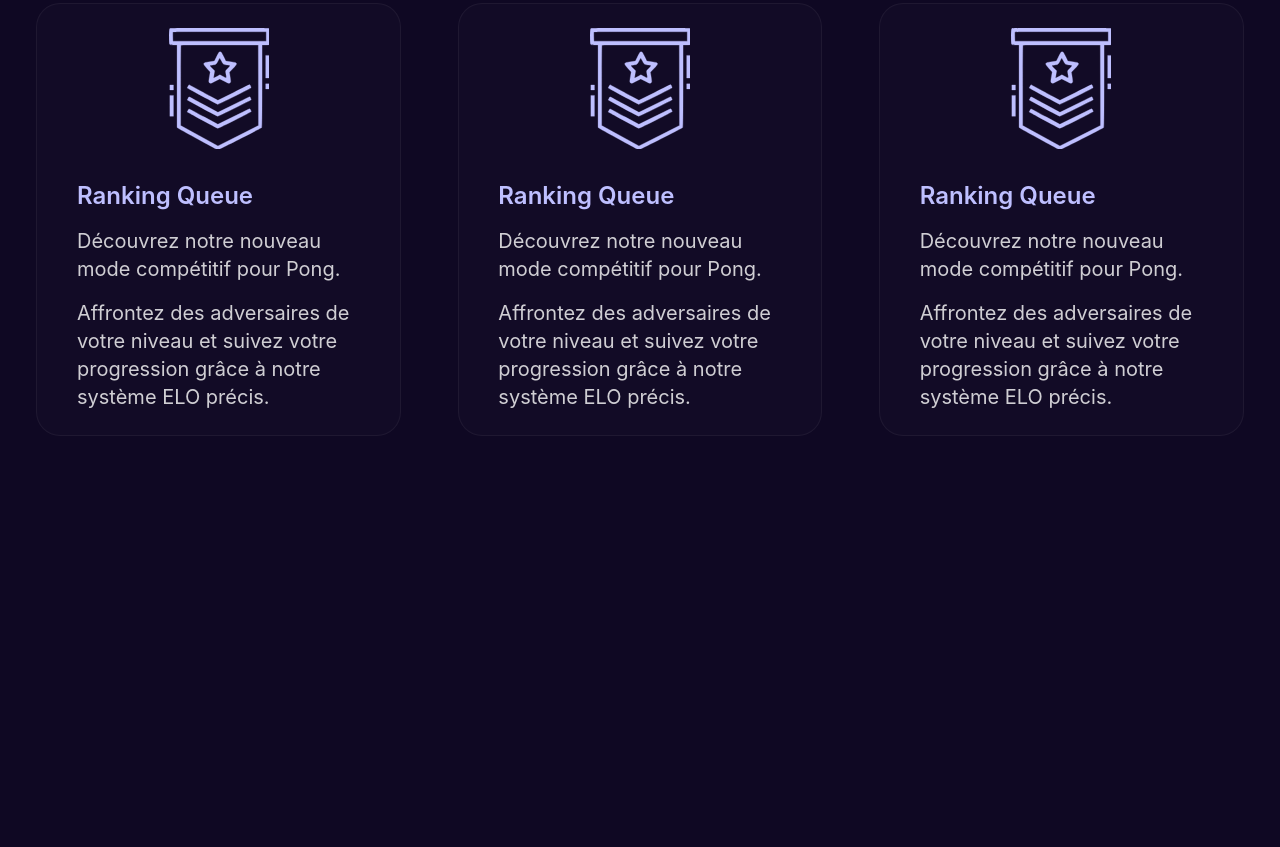
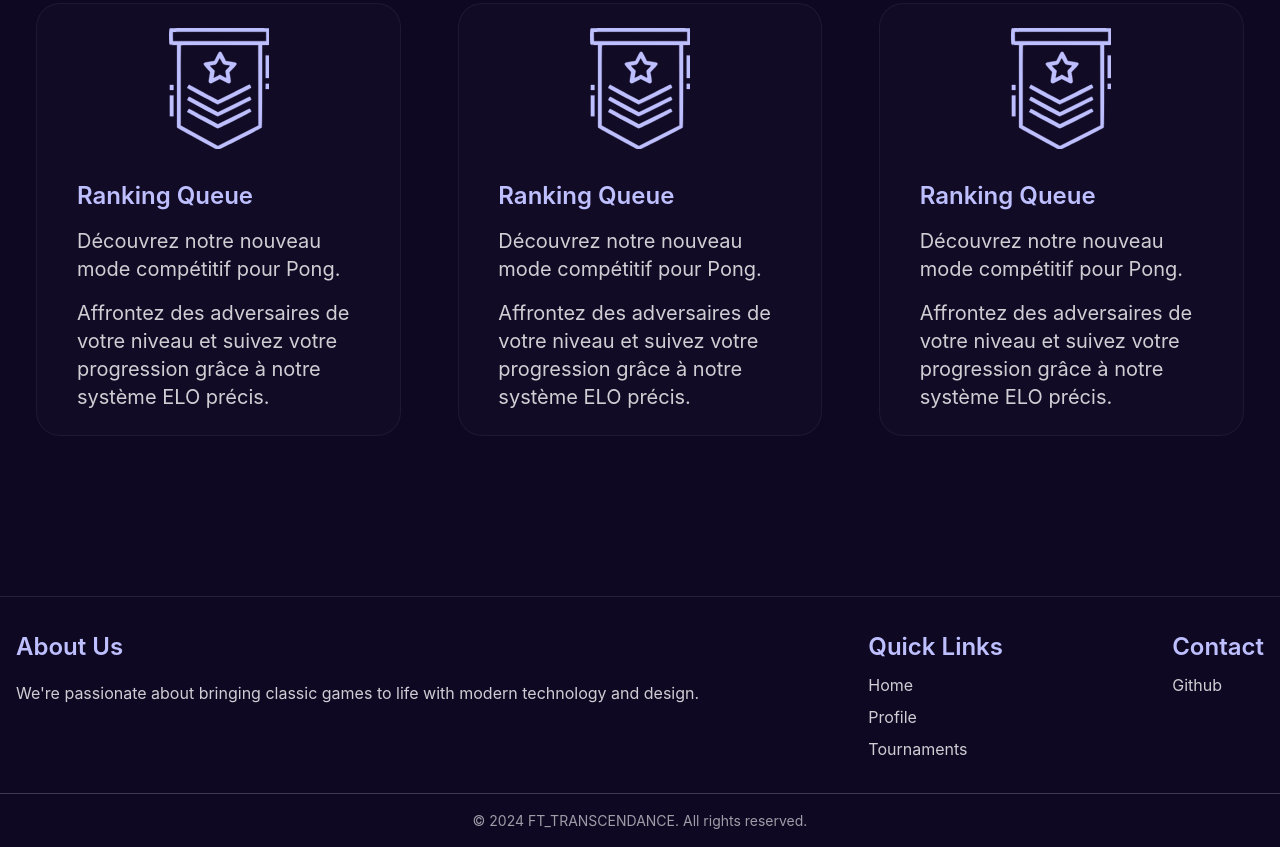
Before and after one commit to 42-Transcendance-CGSSV/omniFront, a website built with Vite: page index.html in a window 1280 px wide. Shown: the part 1453-2300 px from the top of the page. Before the commit the page ends 1889 px from the top, so only its background shows below. Built offline with nearby package versions, Linux system fonts and the light colour scheme.

Commit message:
feat: add Footer component and integrate it into HomePage; feat: add List and ListItem components; update: enhance textComponent; fix: rendering issues

```diff
--- a/OComponents/FeatureCard.ts
+++ b/OComponents/FeatureCard.ts
@@ -4,12 +4,12 @@ import SvgComponent from "../core/Classes/SvgComponent";
 
 export default class FeatureCard {
 
-    private id: string;
-    private title: string;
-    private subtitle: string;
+    private readonly id: string;
+    private readonly title: string;
+    private readonly subtitle: string;
 
-    private description: string;
-    private paths: string[];
+    private readonly description: string;
+    private readonly paths: string[];
 
     public constructor(id: string, title: string, subtitle: string, description: string, paths: string[]) {
         this.id = id;
@@ -18,15 +18,6 @@ export default class FeatureCard {
         this.description = description;
         this.paths = paths;
     }
-
-    /*
-        <svg class=" hidden sm:inline fill-lavender stroke-lavender" xmlns="http://www.w3.org/2000/svg" width="100px" viewBox="0 0 370 450">
-            <path d="M2.725 2.4C-.608 6-.608 57.333 2.592 60.533c1.6 1.6 4.933 2.134 14.666 2.134h12.534v305.2l4.4 3.2c5.466 4 144.266 79.6 146.133 79.6 3.467 0 161.467-80.134 162.8-82.534.933-1.733 1.333-51.066 1.333-154V62.667h12.534c9.733 0 13.066-.534 14.666-2.134 1.867-1.733 2.134-6.266 2.134-29.066 0-24.534-.267-27.2-2.4-29.2C369.125.133 354.458 0 186.858 0 12.192 0 4.725.133 2.725 2.4Zm357.067 28.933v17.334H14.458l-.4-15.867c-.133-8.8 0-16.8.267-17.733.533-1.467 31.867-1.734 173.067-1.467l172.4.4v17.333ZM330.858 212l.267 148.667-74.933 37.866-75.067 37.867-68.933-37.867L43.125 360.8V212.667c0-81.6.4-148.667.933-149.067.4-.533 65.067-.8 143.6-.667l142.8.4.4 148.667Z"/>
-M183.925 90.933c-1.067 1.734-5.067 9.467-8.933 17.2l-7.067 14.267-17.867 2.4c-26.533 3.6-27.333 5.733-9.6 24.667l12 12.933-2.666 15.733c-3.467 21.067-3.467 22.667.8 25.467 3.466 2.133 3.733 2.133 20.4-6.533l16.933-8.8 16.8 8.8c16.533 8.666 16.8 8.8 20.267 6.533 4.266-2.8 4.266-4.4.933-24.933l-2.533-15.334 13.2-13.333c19.333-19.467 18.533-21.867-8.534-25.333l-18-2.4-6.933-14.8c-3.867-8.134-8-15.867-9.067-17.2-2.8-3.2-7.866-2.8-10.133.666Zm10.4 31.6c6.533 12.8 6.133 12.667 20.133 14.134 14.134 1.6 14 1.2 4.4 11.2-4.8 4.8-9.066 9.733-9.333 10.8-.4 1.2 0 6.533 1.067 12 2.8 16 3.466 15.466-10.267 8.666l-12-6.133-11.333 6.133c-6.267 3.467-11.6 6-11.734 5.734-.266-.134.534-6.267 1.6-13.467l2.134-13.067-9.734-9.733c-10.8-10.933-11.066-10.267 3.2-12.133 11.734-1.467 12.934-2.4 19.067-14.667 3.067-6.267 5.867-11.333 6.267-11.333.4 0 3.333 5.333 6.533 11.866Zm-123.866 93.2c-1.867 3.334-3.2 6.134-3.067 6.267 2.533 2.133 112 60.667 113.6 60.667 2.666 0 121.6-59.334 122.8-61.2.666-1.334-4-12.134-5.334-12.134-.4 0-26.933 13.2-59.066 29.2l-58.4 29.2-22.534-12.266c-12.533-6.8-36.533-19.867-53.6-29.067l-30.933-16.8-3.466 6.133Z" />
-m239.792 282.933-58.667 29.2-52.933-28.8c-29.2-15.733-53.467-28.666-54.134-28.666-.533 0-2.4 2.666-3.866 5.866l-2.933 5.867 55.466 30.133c30.533 16.534 56.8 30.134 58.4 30.134 2.133 0 120-58.267 123.2-60.8.667-.534-4-11.067-5.067-11.734-.4-.266-27.2 12.667-59.466 28.8Z
-M72.725 300.4c-.666.8-2.266 3.467-3.466 5.867l-2.134 4.266 7.067 3.867c17.467 9.867 101.466 55.2 104.4 56.267 2.8 1.066 11.6-2.934 64.533-29.334 33.733-16.933 61.333-31.2 61.333-32 0-2.4-4.533-10.666-5.866-10.666-.8 0-27.6 12.933-59.6 28.8l-58.134 28.8-49.2-26.534C68.725 295.6 74.325 298.4 72.725 300.4Zm285.067-157.067v42h13.333v-84h-13.333v42Zm0 72.667v9.333h13.333v-18.666h-13.333V216ZM3.125 220v9.333H16.46v-18.666H3.125V220Zm0 68v38.667H16.46v-77.334H3.125V288Z
-        </svg>
-     */
 
     public build(): DivComponent {
 
@@ -52,12 +43,10 @@ M72.725 300.4c-.666.8-2.266 3.467-3.466 5.867l-2.134 4.266 7.067 3.867c17.467 9.
             paths: this.paths
         });
 
-        const featureCard: DivComponent = new DivComponent({
+        return new DivComponent({
             id: "feature-card-" + this.id,
             className: "w-full md:w-[90%] bg-feature-background rounded-3xl border border-white/5 flex flex-col items-center justify-between p-6 aspect-square gap-y-8",
             children: [svg, textContainer]
         });
-
-        return featureCard.render();
     }
 }
--- /dev/null
+++ b/OComponents/Footer.ts
@@ -0,0 +1,129 @@
+import {DivComponent} from "../core/Classes/DivComponent";
+import {TextComponent} from "../core/Classes/TextComponent";
+import {AComponent} from "../core/Classes/AComponent";
+import ListComponent from "../core/Classes/ListComponent";
+import ListItemComponent from "../core/Classes/ListItemComponent";
+
+export default class Footer {
+
+    private readonly contacts: { text: string, url: string }[];
+    private readonly links: { text: string, url: string }[];
+
+    constructor() {
+        this.contacts = [{text: "Github", url: "https://github.com/42-Transcendance-CGSSV/"}];
+        this.links = [
+            {text: "Home", url: "/"},
+            {text: "Profile", url: "/profile"},
+            {text: "Tournaments", url: "/tournaments"},
+        ];
+    }
+
+    public build(): AComponent {
+
+        const copyrightText: TextComponent = new TextComponent({
+            id: "copyright-text",
+            text: "© 2024 FT_TRANSCENDANCE. All rights reserved.",
+            className: "text-white/60 text-sm font-normal font-inter leading-[21px] text-center"
+        });
+
+        const copyrightContainer: DivComponent = new DivComponent({
+            id: "copyright-container",
+            className: "w-full border-t border-white/20 mx-auto px-4 py-4",
+            children: [copyrightText]
+        });
+
+        const listContactItems: AComponent[] = [];
+
+        for (let contact of this.contacts) {
+            listContactItems.push(new ListItemComponent({
+                id: "contact-" + contact.text.toLowerCase(),
+                type: "li",
+                text: contact.text,
+                href: contact.url,
+                className: "text-white/80 text-base font-normal font-inter leading-normal"
+            }));
+        }
+
+        const contactList: ListComponent = new ListComponent({
+            id: "contact-list",
+            className: "space-y-2",
+            type: "ul",
+            children: listContactItems
+        });
+
+        const contactTitle: TextComponent = new TextComponent({
+            id: "contact-title",
+            text: "Contact",
+            className: "text-lavender text-2xl font-semibold font-inter leading-9 mb-2"
+        });
+
+        const contactContainer: DivComponent = new DivComponent({
+            id: "contact-container",
+            className: "w-full md:w-auto",
+            children: [contactTitle, contactList]
+        });
+
+        const listLinksItems: ListItemComponent[] = [];
+        for (let link of this.links) {
+            listLinksItems.push(new ListItemComponent({
+                id: "link-" + link.text,
+                type: "li",
+                text: link.text,
+                href: link.url,
+                className: "text-white/80 text-base font-normal font-inter leading-normal"
+            }));
+        }
+
+        const linkList: ListComponent = new ListComponent({
+            id: "link-list",
+            className: "space-y-2",
+            type: "ul",
+            children: listLinksItems
+        });
+
+        const linkTitle: TextComponent = new TextComponent({
+            id: "link-title",
+            text: "Quick Links",
+            className: "text-lavender text-2xl font-semibold font-inter leading-9 mb-2"
+        });
+
+        const linkContainer: DivComponent = new DivComponent({
+            id: "link-container",
+            className: "w-full md:w-auto",
+            children: [linkTitle, linkList]
+        });
+
+        const aboutText: TextComponent = new TextComponent({
+            id: "about-us-text",
+            text: "We're passionate about bringing classic games to life with modern technology and design.",
+            className: "text-white/80 text-base font-normal font-inter leading-normal"
+        });
+        const aboutTitle: TextComponent = new TextComponent({
+            id: "about-us-title",
+            text: "About Us",
+            className: "text-lavender text-2xl font-semibold font-inter leading-9 mb-4"
+        });
+        const aboutContainer: DivComponent = new DivComponent({
+            id: "about-us-container",
+            className: "w-full md:w-auto",
+            children: [aboutTitle, aboutText]
+        });
+
+        const footerFlex: DivComponent = new DivComponent({
+            id: "footer-flex", className: "flex flex-col md:flex-row justify-center md:justify-between gap-8 md:gap-12",
+            children: [aboutContainer, linkContainer, contactContainer]
+        });
+
+        const footerCenter: DivComponent = new DivComponent({
+            id: "footer-center",
+            className: "container mx-auto px-4 py-8",
+            children: [footerFlex]
+        });
+
+        return new DivComponent({
+            id: "footer-container",
+            className: "w-full mt-40 bg-transparent border-t-[1.5px] border-white/10",
+            children: [footerCenter, copyrightContainer]
+        });
+    }
+}
--- a/OComponents/PlayerDisplayer.ts
+++ b/OComponents/PlayerDisplayer.ts
@@ -21,7 +21,7 @@ class PlayerDisplayer {
             children: [playerImage] // <-- C’est ici qu’on utilise le système
         });
 
-        return rootDiv.render(); // <-- Pas de mount ici !
+        return rootDiv // <-- Pas de mount ici ! + pas de render non plus sinon ca ne s'affichera pas pour les composants complexes
     }
 }
 
--- a/core/Classes/AComponent.ts
+++ b/core/Classes/AComponent.ts
@@ -13,6 +13,7 @@ export interface AComponentProps {
  */
 export class AComponent<P extends AComponentProps = AComponentProps> {
     protected element: HTMLElement | undefined = undefined;
+    protected rendered: boolean = false;
     protected props: P;
     protected state: Record<string, any> = {};
     private eventListeners: Array<{ type: string; handler: EventListener }> = [];
@@ -30,21 +31,45 @@ export class AComponent<P extends AComponentProps = AComponentProps> {
      * @returns Le composant lui-même (pour le chaînage)
      */
     public render(): AComponent<P> {
-        console.log(`Rendering component: ${this.constructor.name}`);
+        if (this.rendered) {
+            return this;
+        }
+        this.rendered = true;
+        console.group(`Rendering ${this.props.id || this.constructor.name}`);
+        console.debug(`Render appelé pour ${this.props.id}`);
+
+        const callerInfo = new Error().stack?.split('\n')[2] || 'Inconnu';
+        console.debug(`Appelé par: ${callerInfo}`);
+
+        console.groupEnd();
         this.element = document.createElement("div");
         this.applyBasicProperties();
 
         if (this.props.children) {
-            console.log(`Rendering children of ${this.constructor.name}`);
-            this.props.children.forEach((child) => {
+            const renderChildren = (children: AComponent[], parentElement: HTMLElement | null) => {
+                if (!parentElement) return;
+
+                children.forEach(child => {
+
+                    if (!child.rendered) {
                         child.render();
+                        child.rendered = true;
                         const childElement = child.getElement();
+
                         if (childElement) {
-                    this.element?.appendChild(childElement);
+                            parentElement.appendChild(childElement);
+
+                            if (child.props.children) {
+                                renderChildren(child.props.children, childElement);
+                            }
                         } else {
-                    console.warn(`Child of ${this.constructor.name} has no element.`);
+                            console.warn(`Child ${child.props.id} of ${this.constructor.name} has no element.`);
+                        }
                     }
                 });
+            };
+
+            renderChildren(this.props.children, this.element);
         }
 
         return this;
@@ -156,7 +181,7 @@ export class AComponent<P extends AComponentProps = AComponentProps> {
      * Récupère l'élément DOM du composant
      * @returns L'élément DOM du composant
      */
-    public getElement(): HTMLElement  | undefined {
+    public getElement(): HTMLElement | undefined {
         return this.element;
     }
 }
--- a/core/Classes/ImgComponent.ts
+++ b/core/Classes/ImgComponent.ts
@@ -7,7 +7,6 @@ interface ImgProps extends AComponentProps {
 
 export class ImgComponent extends AComponent<ImgProps> {
 	public render(): AComponent<ImgProps> {
-		console.log("ImgComponent render", this.props.src);
 
 		this.element = document.createElement("img") as HTMLImageElement;
 		this.applyBasicProperties();
--- /dev/null
+++ b/core/Classes/ListComponent.ts
@@ -0,0 +1,13 @@
+import {AComponent, AComponentProps} from './AComponent.js';
+
+interface ListComponentProps extends AComponentProps {
+    type: "ul" | "ol";
+}
+
+export default class ListComponent extends AComponent<ListComponentProps> {
+    public render(): ListComponent {
+        this.element = document.createElement(this.props.type);
+        this.applyBasicProperties();
+        return this;
+    }
+}
--- /dev/null
+++ b/core/Classes/ListItemComponent.ts
@@ -0,0 +1,24 @@
+import {AComponent, AComponentProps} from './AComponent.js';
+
+interface ListItemComponentProps extends AComponentProps {
+    type: "li" | "dl" | "dt" | "dd";
+    text?: string;
+    href?: string;
+}
+
+export default class ListItemComponent extends AComponent<ListItemComponentProps> {
+    public render(): ListItemComponent {
+        this.element = document.createElement(this.props.type);
+        this.applyBasicProperties();
+
+        if (this.props.href) {
+            const link = document.createElement("a");
+            link.setAttribute("href", this.props.href);
+            link.textContent = this.props.text as string | null;
+            this.element.appendChild(link);
+        } else if (this.props.text)
+            this.element.textContent = this.props.text;
+
+        return this;
+    }
+}
--- a/core/Classes/Router.ts
+++ b/core/Classes/Router.ts
@@ -117,10 +117,10 @@ export class Router {
 				}
 			} catch (error) {
 				console.error('Error loading component:', error);
-				this.handleNotFound();
+				await this.handleNotFound();
 			}
 		} else {
-			this.handleNotFound();
+			await this.handleNotFound();
 		}
 	}
 
--- a/core/Classes/TextComponent.ts
+++ b/core/Classes/TextComponent.ts
@@ -2,7 +2,7 @@ import {AComponent, AComponentProps} from './AComponent.js';
 
 interface TextComponentProps extends AComponentProps {
     text: string;
-    type?: string;
+    type?: "h1" | "h2" | "h3" | "h4" | "h5" | "h6" | "p" | "span";
     onClick?: () => void;
 }
 
--- a/pages/HomePage.ts
+++ b/pages/HomePage.ts
@@ -6,6 +6,7 @@ import {ButtonComponent} from "../core/Classes/ButtonComponent";
 import FeatureCard from "../OComponents/FeatureCard";
 import {AComponent} from "../core/Classes/AComponent";
 import axios from "axios";
+import Footer from "../OComponents/Footer";
 
 class HomePage extends Page {
 
@@ -29,7 +30,9 @@ class HomePage extends Page {
         this.setupOnlineIndicator(homeContainerElement)
         this.setupPaddles(homeContainerElement)
         this.setupGameInstructions(homeContainerElement)
-        this.setupFeatures();
+        this.setupFeatures().then(() => {
+            document.getElementById("app")!.appendChild(new Footer().build().render().getElement()!)
+        });
     }
 
     private setupTitles(root: HTMLElement): void {
@@ -152,8 +155,10 @@ class HomePage extends Page {
         }).mount(root)
     }
 
-    private setupFeatures() {
-        axios.get("/assets/features/features.json").then((response) => {
+    private async setupFeatures(): Promise<void> {
+        return new Promise(async (resolve, _reject) => {
+
+            const response = await axios.get("/assets/features/features.json");
             const featuresCards: AComponent[] = [];
 
             const features = response.data.features;
@@ -195,8 +200,8 @@ class HomePage extends Page {
             });
 
             document.getElementById("app")!.appendChild(container.render().getElement()!)
+            return resolve();
         });
-
     }
 
 
```
Also changed, not shown: index.html (+1 -0 lines), index.ts (+5 -4 lines). Lines whose indentation alone changed are shown as unchanged.
